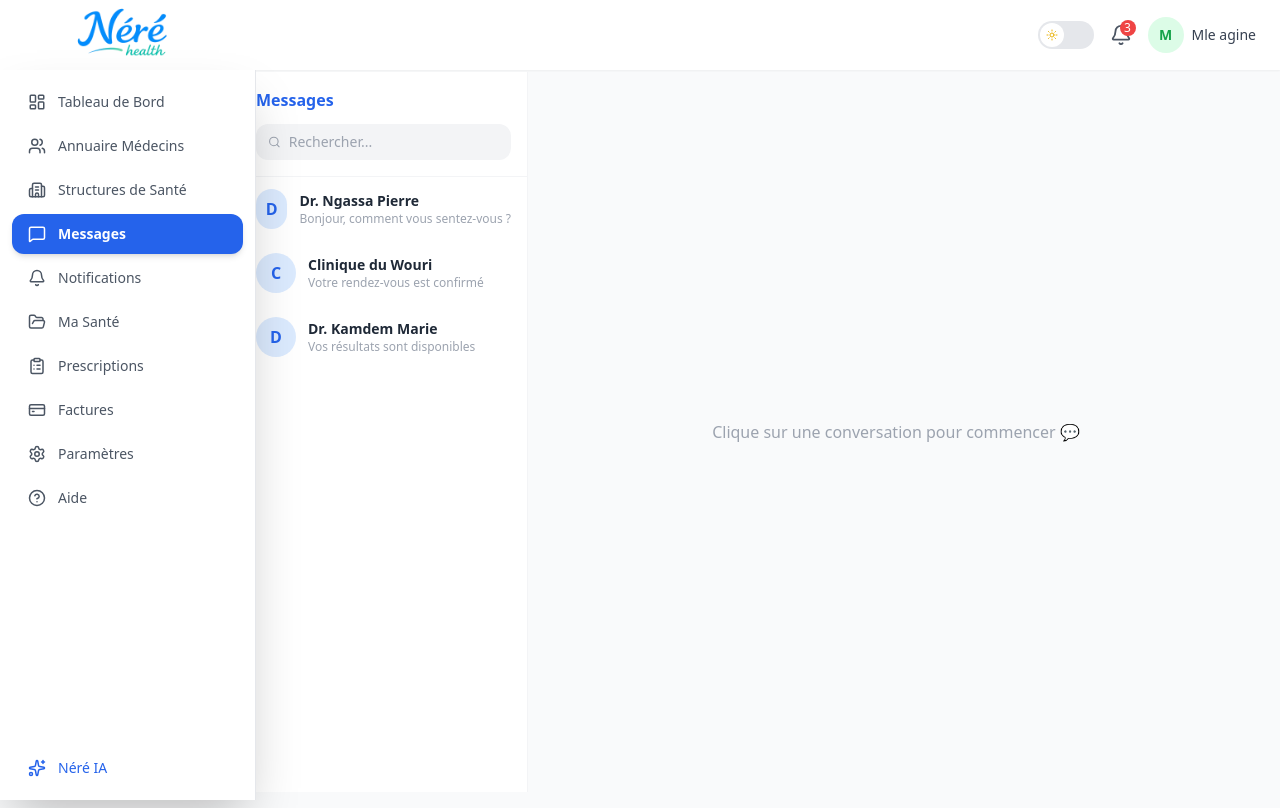
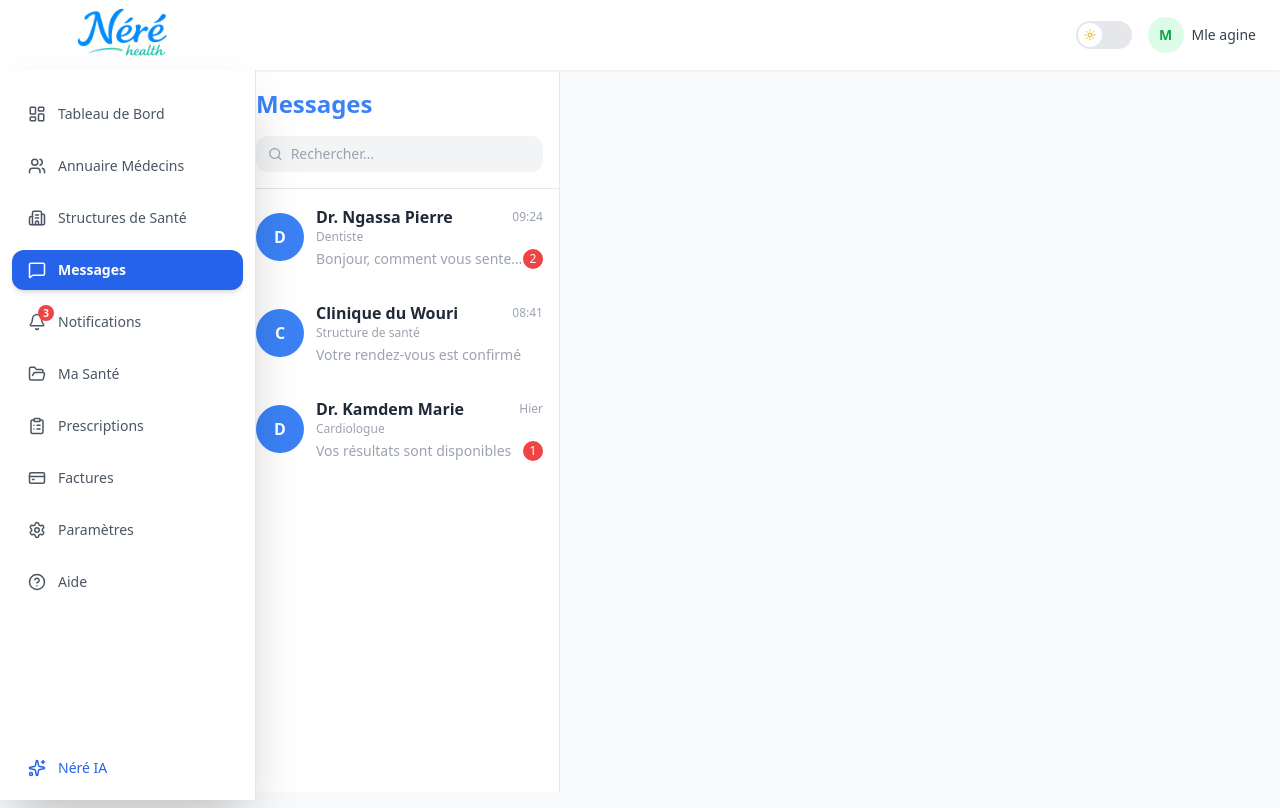
Before and after one commit to Nere-Care/NERE-HEALTH, a React app in the folder frontend/web/: page /messages in a window 1280 px wide. Built offline with nearby package versions, Linux system fonts and the light colour scheme; the HTML template or start-up script is replaced by a standard one.

Commit message:
Ajout de la messagerie style WhatsApp

```diff
--- a/frontend/web/src/components/header.jsx
+++ b/frontend/web/src/components/header.jsx
@@ -41,13 +41,7 @@ export default function Header({ darkMode, setDarkMode }) {
           </div>
         </button>
 
-        {/* Cloche */}
-        <div className="relative cursor-pointer">
-          <Bell size={22} className={darkMode ? "text-gray-300" : "text-gray-600"} />
-          <span className="absolute -top-1 -right-1 bg-red-500 text-white text-xs rounded-full w-4 h-4 flex items-center justify-center">
-            3
-          </span>
-        </div>
+
 
         {/* Profil */}
         <div className="flex items-center gap-2 cursor-pointer">
--- a/frontend/web/src/components/sidebar.jsx
+++ b/frontend/web/src/components/sidebar.jsx
@@ -105,6 +105,9 @@ export default function Sidebar({ darkMode, role, nomStructure, typeStructure })
           >
             <X size={20} />
           </button>
+
+
+
         </div>
 
         {/* INFOS STRUCTURE */}
@@ -116,7 +119,7 @@ export default function Sidebar({ darkMode, role, nomStructure, typeStructure })
         )}
 
         {/* MENU */}
-        <nav className="flex flex-col gap-1 flex-1">
+        <nav className="flex flex-col gap-3 flex-1 mt-3">
           {menuItems.map((item) => {
             const Icon = item.icon;
             const isActive = location.pathname === item.path;
@@ -138,8 +141,27 @@ export default function Sidebar({ darkMode, role, nomStructure, typeStructure })
                   }
                 `}
               >
-                <Icon size={18} className="shrink-0" />
-                <span>{item.label}</span>
+                <div className="relative">
+  <Icon size={18} className="shrink-0" />
+
+  {/* Badge notifications */}
+  {item.path === "/notifications" && (
+    <span
+      className="
+        absolute -top-2 -right-2
+        bg-red-500 text-white
+        text-[10px] font-bold
+        min-w-[16px] h-4
+        flex items-center justify-center
+        rounded-full px-1
+      "
+    >
+      3
+    </span>
+  )}
+</div>
+
+<span>{item.label}</span>
               </button>
             );
           })}
--- a/frontend/web/src/pages/patient/messages.jsx
+++ b/frontend/web/src/pages/patient/messages.jsx
@@ -1,158 +1,465 @@
 import { useState } from 'react';
-import { Search, Send } from 'lucide-react';
 
-const conversations = [
-  { id: 1, nom: "Dr. Ngassa Pierre", role: "Dentiste", message: "Bonjour, comment vous sentez-vous ?", heure: "09:24", nonLu: 2 },
-  { id: 2, nom: "Clinique du Wouri", role: "Structure de santé", message: "Votre rendez-vous est confirmé", heure: "08:41", nonLu: 0 },
-  { id: 3, nom: "Dr. Kamdem Marie", role: "Cardiologue", message: "Vos résultats sont disponibles", heure: "Hier", nonLu: 1 },
+import {
+  Search,
+  Send,
+  ArrowLeft,
+  Phone,
+  Video,
+  Paperclip,
+} from 'lucide-react';
+
+const conversationsInitiales = [
+  {
+    id: 1,
+    nom: "Dr. Ngassa Pierre",
+    role: "Dentiste",
+    message: "Bonjour, comment vous sentez-vous ?",
+    heure: "09:24",
+    nonLu: 2,
+  },
+
+  {
+    id: 2,
+    nom: "Clinique du Wouri",
+    role: "Structure de santé",
+    message: "Votre rendez-vous est confirmé",
+    heure: "08:41",
+    nonLu: 0,
+  },
+
+  {
+    id: 3,
+    nom: "Dr. Kamdem Marie",
+    role: "Cardiologue",
+    message: "Vos résultats sont disponibles",
+    heure: "Hier",
+    nonLu: 1,
+  },
 ];
 
-const messagesData = [
-  { id: 1, convId: 1, expediteur: "medecin", texte: "Bonjour ! Comment vous sentez-vous ?", heure: "09:00" },
-  { id: 2, convId: 1, expediteur: "patient", texte: "Je me sens mieux merci.", heure: "09:05" },
-  { id: 3, convId: 2, expediteur: "medecin", texte: "Votre rendez-vous est confirmé.", heure: "08:41" },
+const messagesInitials = [
+  {
+    id: 1,
+    convId: 1,
+    expediteur: "medecin",
+    texte: "Bonjour ! Comment vous sentez-vous ?",
+    heure: "09:00",
+  },
+
+  {
+    id: 2,
+    convId: 1,
+    expediteur: "patient",
+    texte: "Je me sens mieux merci.",
+    heure: "09:05",
+  },
+
+  {
+    id: 3,
+    convId: 2,
+    expediteur: "medecin",
+    texte: "Votre rendez-vous est confirmé.",
+    heure: "08:41",
+  },
 ];
 
 export default function Messages({ darkMode }) {
-  const [convActive, setConvActive] = useState(null);
-  const [newMessage, setNewMessage] = useState("");
+
+  const [conversations, setConversations] =
+    useState(conversationsInitiales);
+
+  const [messagesData, setMessagesData] =
+    useState(messagesInitials);
+
+  const [convActive, setConvActive] =
+    useState(null);
+
+  const [newMessage, setNewMessage] =
+    useState("");
 
   const messages = convActive
-    ? messagesData.filter(m => m.convId === convActive.id)
+    ? messagesData.filter(
+        (m) => m.convId === convActive.id
+      )
     : [];
 
+  // 🔹 Ouvrir conversation
+  const ouvrirConversation = (conv) => {
+
+    setConvActive(conv);
+
+    // enlever badge non lu
+    const updated = conversations.map((c) =>
+      c.id === conv.id
+        ? { ...c, nonLu: 0 }
+        : c
+    );
+
+    setConversations(updated);
+  };
+
+  // 🔹 Envoyer message
   const envoyerMessage = () => {
-    if (!newMessage.trim() || !convActive) return;
 
-    messagesData.push({
-      id: messagesData.length + 1,
+    if (!newMessage.trim() || !convActive)
+      return;
+
+    const nouveau = {
+      id: Date.now(),
       convId: convActive.id,
       expediteur: "patient",
       texte: newMessage,
-      heure: new Date().toLocaleTimeString('fr-FR', { hour: '2-digit', minute: '2-digit' })
-    });
+      heure: new Date().toLocaleTimeString(
+        'fr-FR',
+        {
+          hour: '2-digit',
+          minute: '2-digit',
+        }
+      ),
+    };
+
+    setMessagesData([
+      ...messagesData,
+      nouveau,
+    ]);
 
     setNewMessage("");
   };
 
   return (
-    <div className={`flex h-[calc(100vh-80px)] overflow-hidden
-      ${darkMode ? "bg-gray-900" : "bg-gray-50"}`}>
 
-      {/* LISTE CONVERSATIONS */}
-      <div className={`w-full md:w-72 border-r flex flex-col
-        ${darkMode ? "bg-gray-800 border-gray-700" : "bg-white border-gray-100"}`}>
+    <div
+      className={`h-[calc(100vh-80px)] flex overflow-hidden
+        ${
+          darkMode
+            ? "bg-gray-900"
+            : "bg-gray-50"
+        }`}
+    >
 
-        <div className="p-4 border-b border-gray-100">
-          <h1 className={`font-bold mb-3 ${darkMode ? "text-white" : "text-blue-600"}`}>
+      {/* 🔹 LISTE CONVERSATIONS */}
+      <div
+        className={`
+          ${
+            convActive
+              ? "hidden md:flex"
+              : "flex"
+          }
+
+          flex-col
+          w-full md:w-80
+          border-r
+
+          ${
+            darkMode
+              ? "bg-gray-800 border-gray-700"
+              : "bg-white border-gray-200"
+          }
+        `}
+      >
+
+        {/* HEADER */}
+        <div className="p-4 border-b border-gray-200">
+
+          <h1 className="text-2xl font-bold text-blue-500">
             Messages
           </h1>
 
-          <div className={`flex items-center gap-2 px-3 py-2 rounded-xl
-            ${darkMode ? "bg-gray-700" : "bg-gray-100"}`}>
-            <Search size={14} className="text-gray-400" />
+          {/* Recherche */}
+          <div
+            className={`mt-4 flex items-center gap-2 px-3 py-2 rounded-xl
+              ${
+                darkMode
+                  ? "bg-gray-700"
+                  : "bg-gray-100"
+              }`}
+          >
+            <Search
+              size={16}
+              className="text-gray-400"
+            />
+
             <input
+              type="text"
               placeholder="Rechercher..."
               className={`bg-transparent outline-none text-sm w-full
-                ${darkMode ? "text-white" : "text-gray-800"}`}
+                ${
+                  darkMode
+                    ? "text-white placeholder-gray-400"
+                    : "text-gray-800"
+                }`}
             />
           </div>
         </div>
 
+        {/* Conversations */}
         <div className="flex-1 overflow-y-auto">
+
           {conversations.map((conv) => (
-            <div
+
+            <button
               key={conv.id}
-              onClick={() => setConvActive(conv)}
-              className={`flex items-center gap-3 px-4 py-3 cursor-pointer
-                ${convActive?.id === conv.id
-                  ? (darkMode ? "bg-gray-700" : "bg-blue-50")
-                  : (darkMode ? "hover:bg-gray-700" : "hover:bg-gray-50")
+
+              onClick={() =>
+                ouvrirConversation(conv)
+              }
+
+              className={`w-full flex items-center gap-3 px-4 py-4 transition-all text-left
+
+                ${
+                  darkMode
+                    ? "hover:bg-gray-700"
+                    : "hover:bg-gray-100"
                 }`}
             >
-              <div className="w-10 h-10 rounded-full bg-blue-100 flex items-center justify-center font-bold text-blue-600">
+
+              {/* Avatar */}
+              <div className="w-12 h-12 rounded-full bg-blue-500 text-white flex items-center justify-center font-bold flex-shrink-0">
                 {conv.nom.charAt(0)}
               </div>
 
-              <div className="flex-1">
-                <p className={`text-sm font-semibold ${darkMode ? "text-white" : "text-gray-800"}`}>
+              {/* Infos */}
+              <div className="flex-1 min-w-0">
+
+                <div className="flex items-center justify-between">
+
+                  <p
+                    className={`font-semibold truncate
+                      ${
+                        darkMode
+                          ? "text-white"
+                          : "text-gray-800"
+                      }`}
+                  >
                     {conv.nom}
                   </p>
-                <p className="text-xs text-gray-400 truncate">
+
+                  <span className="text-xs text-gray-400">
+                    {conv.heure}
+                  </span>
+
+                </div>
+
+                <p className="text-xs text-gray-400">
+                  {conv.role}
+                </p>
+
+                <div className="flex items-center justify-between mt-1">
+
+                  <p className="text-sm text-gray-400 truncate">
                     {conv.message}
                   </p>
-              </div>
-            </div>
-          ))}
-        </div>
+
+                  {conv.nonLu > 0 && (
+
+                    <div className="min-w-[20px] h-5 px-1 rounded-full bg-red-500 text-white text-xs flex items-center justify-center">
+                      {conv.nonLu}
                     </div>
 
-      {/* ZONE CHAT */}
-      <div className={`flex-1 flex flex-col
-        ${darkMode ? "bg-gray-900" : "bg-gray-50"}`}>
-
-        {/* SI AUCUNE CONVERSATION */}
-        {!convActive && (
-          <div className="flex-1 flex items-center justify-center text-gray-400">
-            Clique sur une conversation pour commencer 💬
-          </div>
                   )}
 
-        {/* CHAT */}
+                </div>
+
+              </div>
+
+            </button>
+
+          ))}
+
+        </div>
+
+      </div>
+
+      {/* 🔹 DISCUSSION */}
       {convActive && (
-          <>
-            {/* HEADER */}
-            <div className={`p-4 border-b flex justify-between items-center
-              ${darkMode ? "bg-gray-800 border-gray-700" : "bg-white border-gray-100"}`}>
 
-              <p className={`font-bold ${darkMode ? "text-white" : "text-gray-800"}`}>
+        <div className="flex flex-col flex-1">
+
+          {/* HEADER DISCUSSION */}
+          <div
+            className={`p-4 border-b flex items-center justify-between
+              ${
+                darkMode
+                  ? "bg-gray-800 border-gray-700"
+                  : "bg-white border-gray-200"
+              }`}
+          >
+
+            <div className="flex items-center gap-3">
+
+              {/* Retour mobile */}
+              <button
+                onClick={() =>
+                  setConvActive(null)
+                }
+
+                className="md:hidden"
+              >
+                <ArrowLeft
+                  size={22}
+                  className={
+                    darkMode
+                      ? "text-white"
+                      : "text-gray-700"
+                  }
+                />
+              </button>
+
+              {/* Avatar */}
+              <div className="w-10 h-10 rounded-full bg-blue-500 text-white flex items-center justify-center font-bold">
+                {convActive.nom.charAt(0)}
+              </div>
+
+              <div>
+
+                <p
+                  className={`font-bold
+                    ${
+                      darkMode
+                        ? "text-white"
+                        : "text-gray-800"
+                    }`}
+                >
                   {convActive.nom}
                 </p>
+
+                <p className="text-xs text-green-500">
+                  En ligne
+                </p>
+
+              </div>
+
+            </div>
+
+            {/* Icônes */}
+            <div className="flex items-center gap-4">
+
+              <button>
+                <Phone
+                  size={20}
+                  className="text-blue-500"
+                />
+              </button>
+
+              <button>
+                <Video
+                  size={20}
+                  className="text-blue-500"
+                />
+              </button>
+
+            </div>
+
           </div>
 
           {/* MESSAGES */}
-            <div className="flex-1 p-4 overflow-y-auto flex flex-col gap-3">
+          <div className="flex-1 overflow-y-auto p-4 flex flex-col gap-3">
+
             {messages.map((msg) => (
+
               <div
                 key={msg.id}
-                  className={`flex ${msg.expediteur === "patient" ? "justify-end" : "justify-start"}`}
-                >
-                  <div className={`px-4 py-2 rounded-xl text-sm
-                    ${msg.expediteur === "patient"
-                      ? "bg-blue-500 text-white"
-                      : darkMode ? "bg-gray-700 text-white" : "bg-white shadow"
+
+                className={`flex
+                  ${
+                    msg.expediteur === "patient"
+                      ? "justify-end"
+                      : "justify-start"
                   }`}
               >
-                    {msg.texte}
+
+                <div
+                  className={`max-w-[75%] px-4 py-2 rounded-2xl text-sm
+
+                    ${
+                      msg.expediteur === "patient"
+
+                        ? "bg-blue-500 text-white"
+
+                        : darkMode
+                        ? "bg-gray-700 text-white"
+                        : "bg-white shadow"
+                    }`}
+                >
+
+                  <p>{msg.texte}</p>
+
+                  <p
+                    className={`text-[10px] mt-1 text-right
+
+                      ${
+                        msg.expediteur === "patient"
+                          ? "text-blue-100"
+                          : "text-gray-400"
+                      }`}
+                  >
+                    {msg.heure}
+                  </p>
+
                 </div>
+
               </div>
+
             ))}
+
           </div>
 
           {/* INPUT */}
-            <div className={`p-3 flex gap-2 border-t
-              ${darkMode ? "bg-gray-800 border-gray-700" : "bg-white border-gray-100"}`}>
+          <div
+            className={`p-3 border-t flex items-center gap-3
+
+              ${
+                darkMode
+                  ? "bg-gray-800 border-gray-700"
+                  : "bg-white border-gray-200"
+              }`}
+          >
+
+            <button>
+              <Paperclip
+                size={20}
+                className="text-gray-400"
+              />
+            </button>
 
             <input
               value={newMessage}
-                onChange={(e) => setNewMessage(e.target.value)}
-                onKeyDown={(e) => e.key === "Enter" && envoyerMessage()}
+
+              onChange={(e) =>
+                setNewMessage(e.target.value)
+              }
+
+              onKeyDown={(e) =>
+                e.key === "Enter" &&
+                envoyerMessage()
+              }
+
               placeholder="Écrire un message..."
-                className={`flex-1 px-4 py-2 rounded-xl text-sm outline-none
-                  ${darkMode ? "bg-gray-700 text-white" : "bg-gray-100"}`}
+
+              className={`flex-1 px-4 py-2 rounded-full text-sm outline-none
+
+                ${
+                  darkMode
+                    ? "bg-gray-700 text-white placeholder-gray-400"
+                    : "bg-gray-100 text-gray-800"
+                }`}
             />
 
             <button
               onClick={envoyerMessage}
-                className="bg-blue-500 text-white px-4 rounded-xl"
+
+              className="w-10 h-10 rounded-full bg-blue-500 text-white flex items-center justify-center hover:bg-blue-600 transition-all"
             >
-                Send
+              <Send size={18} />
             </button>
+
           </div>
-          </>
+
+        </div>
+
       )}
 
     </div>
-    </div>
   );
 }
--- a/frontend/web/src/pages/patient/profilMedecin.jsx
+++ b/frontend/web/src/pages/patient/profilMedecin.jsx
@@ -48,7 +48,7 @@ export default function ProfilMedecin({ darkMode }) {
   };
 
   return (
-    <div className={`p-4 min-h-screen ${darkMode ? "bg-gray-900" : "bg-gray-50"}`}>
+    <div className={`p-9 min-h-screen ${darkMode ? "bg-gray-900" : "bg-gray-50"}`}>
 
       {/* Bouton retour */}
       <button
--- a/frontend/web/src/pages/structure/ProfilStructure.jsx
+++ b/frontend/web/src/pages/structure/ProfilStructure.jsx
@@ -55,12 +55,12 @@ export default function ProfilStructure({ darkMode }) {
   const content = langue === 'fr' ? t.fr : t.en;
 
   return (
-    <div className={`p-9 min-h-screen ${darkMode ? "bg-gray-900 text-white" : "bg-gray-50 text-gray-800"}`}>
+    <div className={`px-6 pt-4 pb-6 min-h-screen ${darkMode ? "bg-gray-900 text-white" : "bg-gray-50 text-gray-800"}`}>
 
       {/* Header avec action de sauvegarde */}
       <div className="mb-6 flex flex-col md:flex-row md:items-center justify-between gap-4">
         <div>
-          <h1 className="text-2xl font-bold">{content.titre}</h1>
+          <h1 className="text-2xl font-bold text-blue-500">{content.titre}</h1>
           <p className={`text-sm ${darkMode ? "text-gray-400" : "text-gray-500"}`}>{content.sousTitre}</p>
         </div>
         <button className="flex items-center gap-2 bg-blue-600 hover:bg-blue-700 text-white px-4 py-2 rounded-xl transition-all shadow-lg text-sm">
```
Also changed, not shown: frontend/web/src/App.jsx (+5 -3 lines), frontend/web/src/Layout.jsx (+6 -4 lines), frontend/web/src/pages/patient/profilStructure.jsx (+14 -9 lines). Lines whose indentation alone changed are shown as unchanged.
